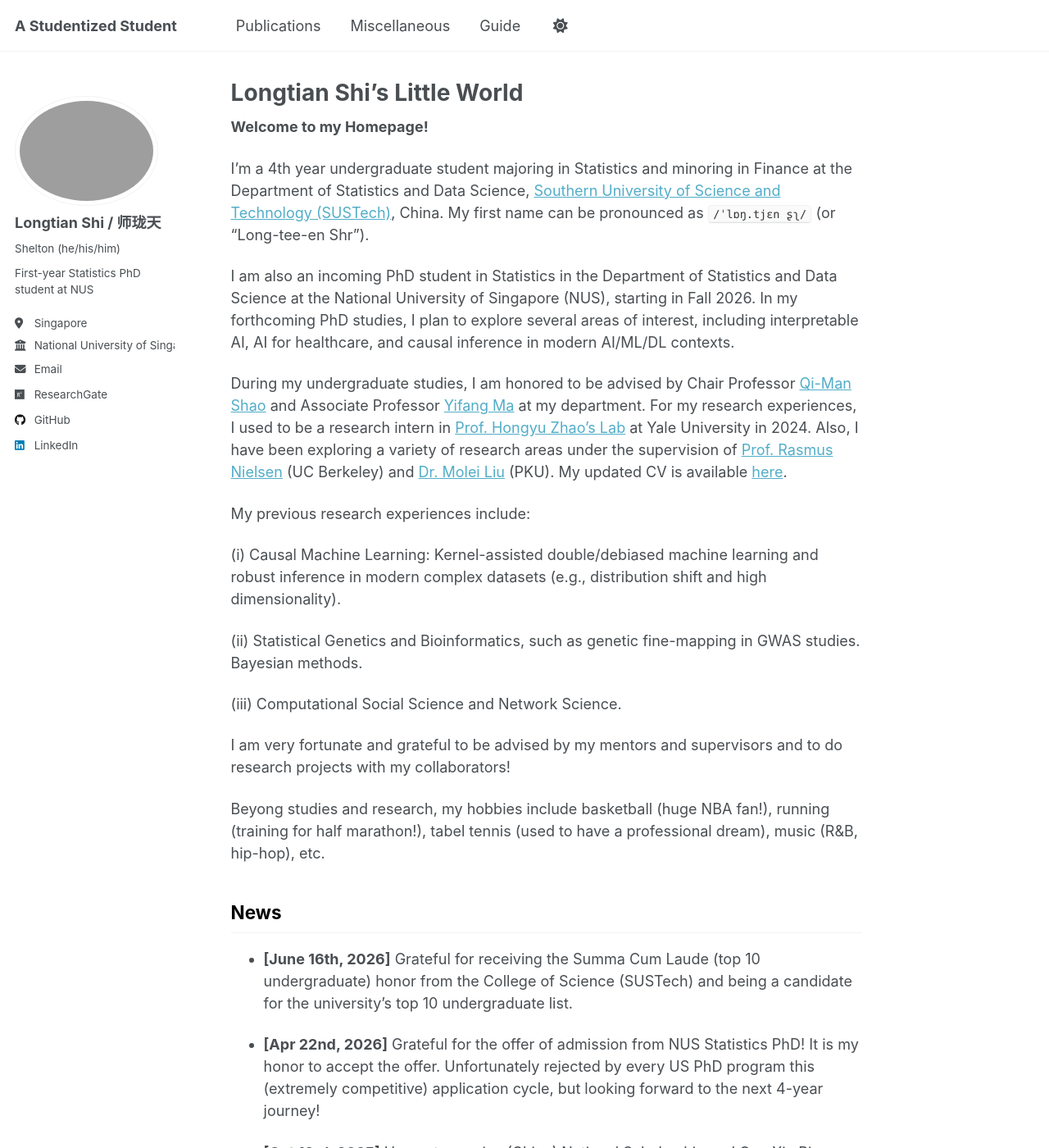
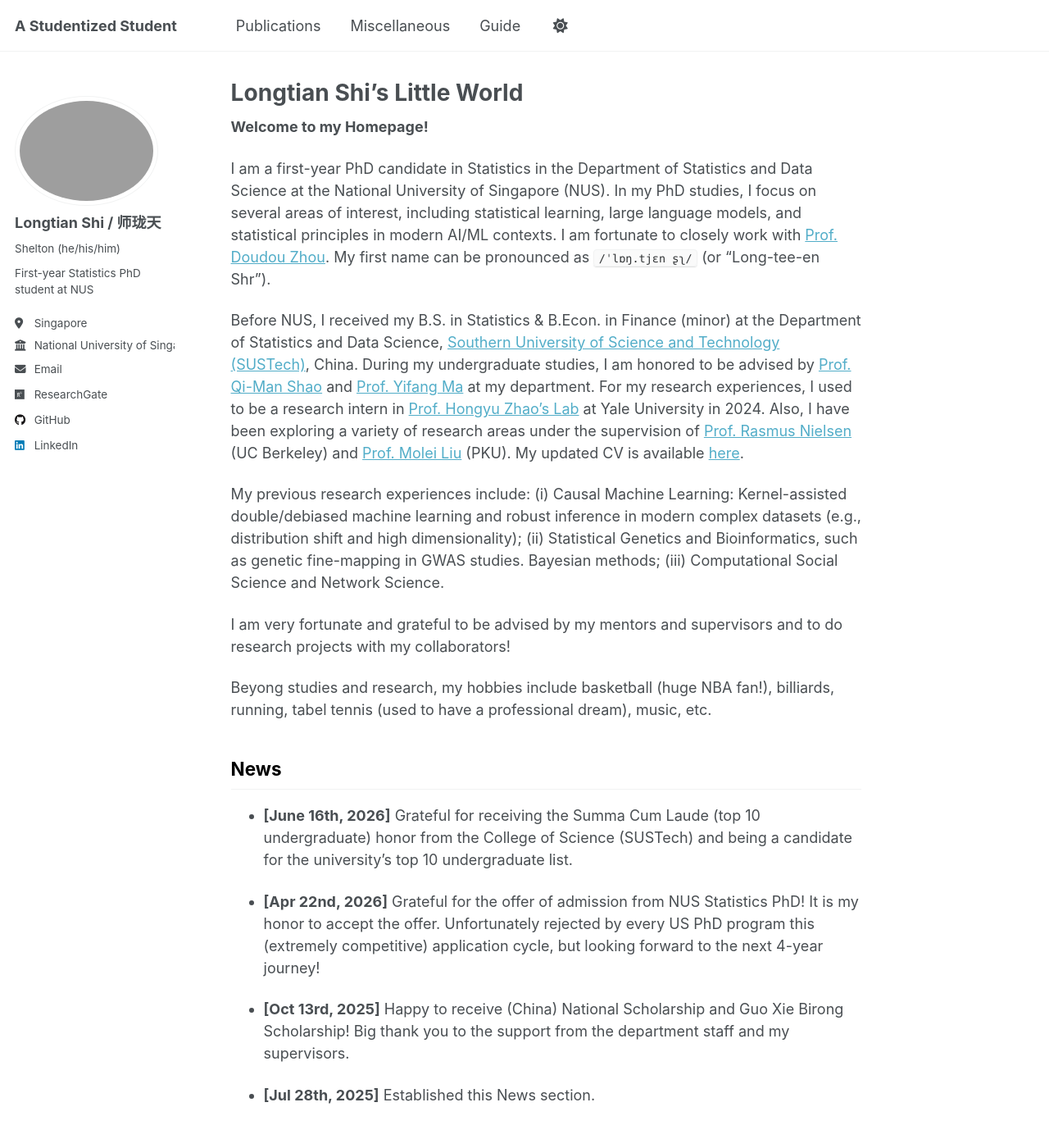
Before and after one commit to statslt/statslt.github.io, a Jekyll site: the page built from _pages/about.md, in a window 1280 px wide and 1400 px high. Shown: the whole window at 82% size. Built offline with Jekyll 4.4.1, drawn with Linux system fonts in a browser that asks for light colours; a script that is not in the unit is left out.

Commit message:
Revise about page content and update research focus
Updated personal information and research interests. Revised hobbies section for clarity.

Signed-off-by: shelton <124960483+statslt@users.noreply.github.com>

```diff
--- a/_pages/about.md
+++ b/_pages/about.md
@@ -9,24 +9,17 @@ redirect_from:
 
 **Welcome to my Homepage!**
 
-I'm a 4th year undergraduate student majoring in Statistics and minoring in Finance at the Department of Statistics and Data Science, [Southern University of Science and Technology (SUSTech)](https://www.sustech.edu.cn/en/), China. My first name can be pronounced as `/ˈlɒŋ.tjɛn ʂʅ/` (or “Long-tee-en Shr”).
 
-I am also an incoming PhD student in Statistics in the Department of Statistics and Data Science at the National University of Singapore (NUS), starting in Fall 2026. In my forthcoming PhD studies, I plan to explore several areas of interest, including interpretable AI, AI for healthcare, and causal inference in modern AI/ML/DL contexts.
+I am a first-year PhD candidate in Statistics in the Department of Statistics and Data Science at the National University of Singapore (NUS). In my PhD studies, I focus on several areas of interest, including statistical learning, large language models, and statistical principles in modern AI/ML contexts. I am fortunate to closely work with [Prof. Doudou Zhou]([https://moleibobliu.github.io/](https://doudouzhou.github.io/)). My first name can be pronounced as `/ˈlɒŋ.tjɛn ʂʅ/` (or “Long-tee-en Shr”).
 
-During my undergraduate studies, I am honored to be advised by Chair Professor [Qi-Man Shao](https://www.sustech.edu.cn/en/faculties/shaoqiman.html) and Associate Professor [Yifang Ma](https://www.sustech.edu.cn/en/faculties/mayifang.html) at my department. For my research experiences, I used to be a research intern in [Prof. Hongyu Zhao's Lab](https://zhaocenter.org/) at Yale University in 2024. Also, I have been exploring a variety of research areas under the supervision of [Prof. Rasmus Nielsen](https://statistics.berkeley.edu/people/rasmus-nielsen) (UC Berkeley) and [Dr. Molei Liu](https://moleibobliu.github.io/) (PKU). My updated CV is available [here](/files/Longtian_Shi_CV_01_22_2026_updated.pdf).
+Before NUS, I received my B.S. in Statistics & B.Econ. in Finance (minor) at the Department of Statistics and Data Science, [Southern University of Science and Technology (SUSTech)](https://www.sustech.edu.cn/en/), China. During my undergraduate studies, I am honored to be advised by [Prof. Qi-Man Shao](https://www.sustech.edu.cn/en/faculties/shaoqiman.html) and [Prof. Yifang Ma](https://www.sustech.edu.cn/en/faculties/mayifang.html) at my department. For my research experiences, I used to be a research intern in [Prof. Hongyu Zhao's Lab](https://zhaocenter.org/) at Yale University in 2024. Also, I have been exploring a variety of research areas under the supervision of [Prof. Rasmus Nielsen](https://statistics.berkeley.edu/people/rasmus-nielsen) (UC Berkeley) and [Prof. Molei Liu](https://moleibobliu.github.io/) (PKU). My updated CV is available [here](/files/Longtian_Shi_CV_01_22_2026_updated.pdf).
 
 
-My previous research experiences include:
-
-(i) Causal Machine Learning: Kernel-assisted double/debiased machine learning and robust inference in modern complex datasets (e.g., distribution shift and high dimensionality).
-
-(ii) Statistical Genetics and Bioinformatics, such as genetic fine-mapping in GWAS studies. Bayesian methods.
-
-(iii) Computational Social Science and Network Science.
+My previous research experiences include: (i) Causal Machine Learning: Kernel-assisted double/debiased machine learning and robust inference in modern complex datasets (e.g., distribution shift and high dimensionality); (ii) Statistical Genetics and Bioinformatics, such as genetic fine-mapping in GWAS studies. Bayesian methods; (iii) Computational Social Science and Network Science.
 
 I am very fortunate and grateful to be advised by my mentors and supervisors and to do research projects with my collaborators!
 
-Beyong studies and research, my hobbies include basketball (huge NBA fan!), running (training for half marathon!), tabel tennis (used to have a professional dream), music (R&B, hip-hop), etc.
+Beyong studies and research, my hobbies include basketball (huge NBA fan!), billiards, running, tabel tennis (used to have a professional dream), music, etc.
 
 
 
```
